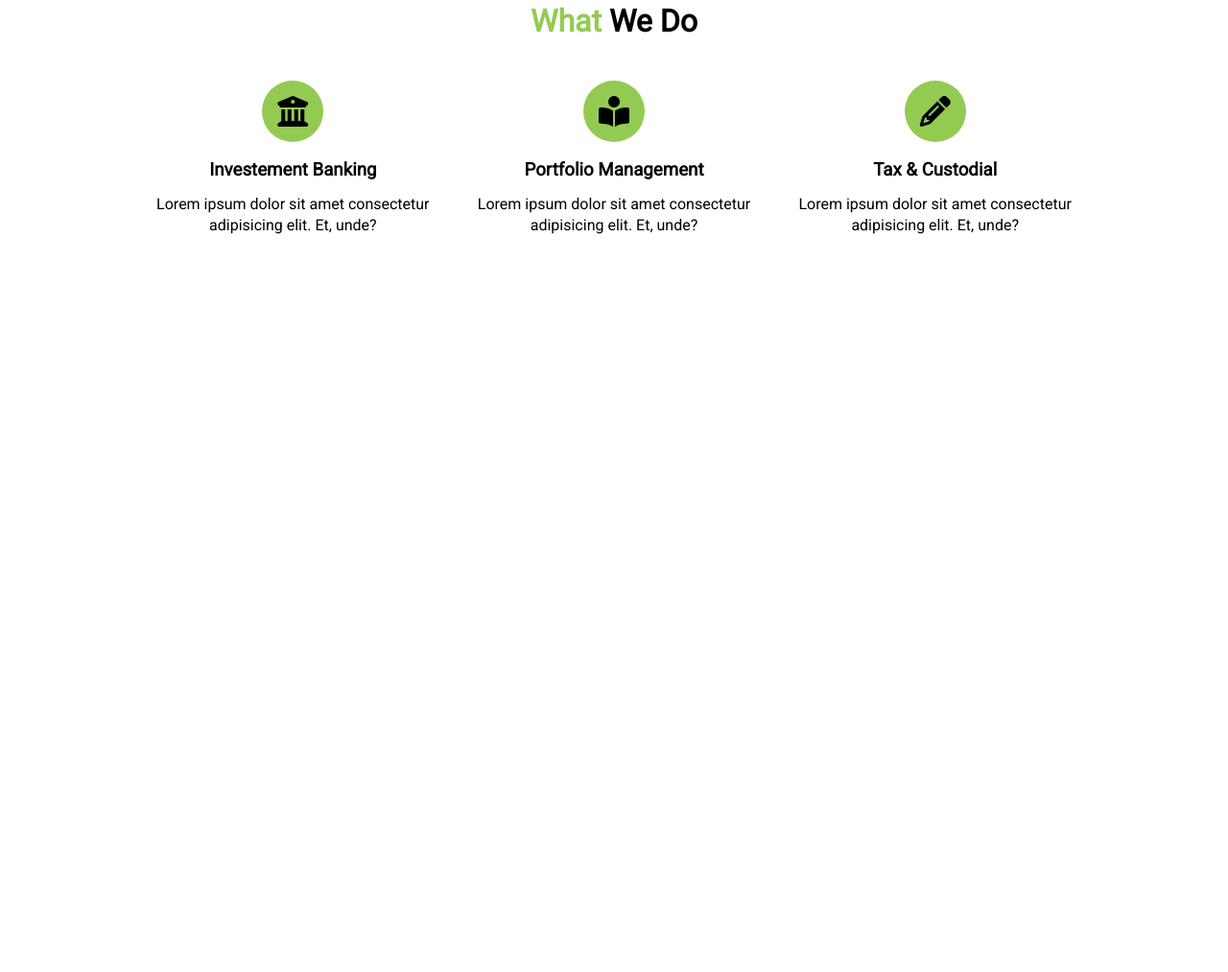
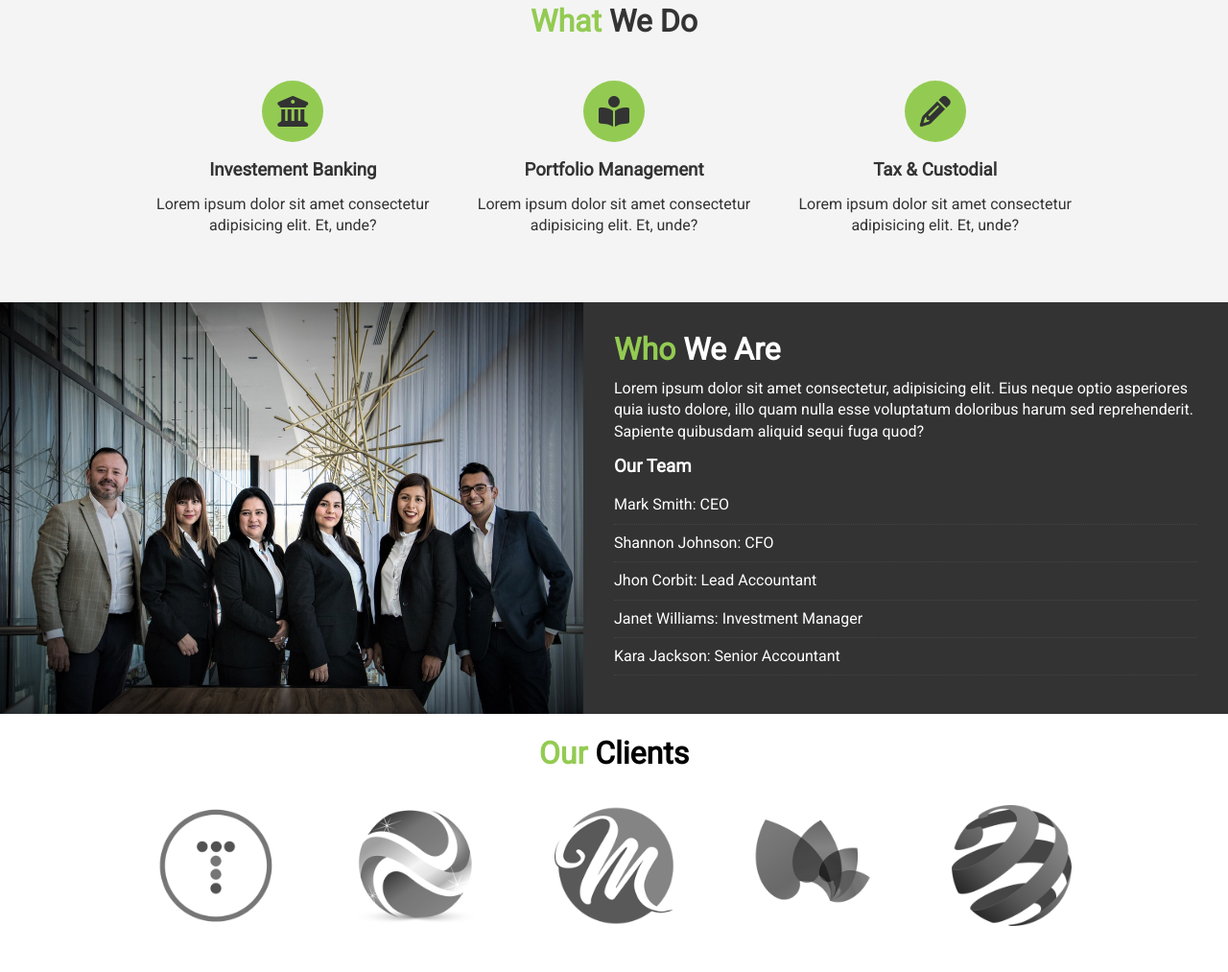
Before and after one commit to slmaankhaan/EdgeLedger-portfolio-Website-, a plain HTML site: page index.html in a window 1280 px wide. Shown: the part 885-1898 px from the top of the page at 96% size. Before the commit the page ends 1200 px from the top, so only its background shows below. Drawn offline with Linux system fonts and the light colour scheme.

Commit message:
Section: Who We Are and Client (completed)

```diff
--- a/css/style.css
+++ b/css/style.css
@@ -36,6 +36,16 @@ p {
     color: #93cb52;
 }
 
+.bg-light {
+    background: #f4f4f4;
+    color: #333;
+}
+
+.bg-dark {
+    background: #333;
+    color: #fff;
+}
+
 .l-heading {
     font-size: 4rem;
     margin-bottom: 0.75rem;
@@ -57,6 +67,10 @@ p {
 .py-2 { padding: 2rem 0; }
 .py-3 { padding: 3rem 0; }
 
+.p-1 { padding: 1.5rem; }
+.p-2 { padding: 2rem; }
+.p-3 { padding: 3rem; }
+
 .btn {
     display: inline-block;
     color: #fff;
@@ -73,6 +87,16 @@ p {
 .btn-dark {
     background: #333;
     color: #fff;
+}
+
+.list {
+    margin: 0.5rem 0;
+    list-style: none;
+}
+
+.list li{
+    padding: 0.5rem 0;
+    border-bottom: #444 dotted 1px;
 }
 /* Navbar*/
 
@@ -150,3 +174,30 @@ p {
     border-radius: 50%;
     margin-bottom: 1rem;
 }
+
+/* Section: Who We Are*/
+
+#who {
+    display: flex;
+}
+
+#who div {
+    flex: 1;
+}
+
+#who .who-img{
+    background: url("../img/people.jpg") no-repeat
+    center center/cover;
+}
+
+/* Clients*/
+
+#clients .items{
+    display: flex;
+}
+
+#clients .items img {
+    display: block;
+    margin: auto;
+    width: 60%;
+}
--- a/index.html
+++ b/index.html
@@ -70,5 +70,40 @@
         </div>
     </section>
 
+    <!-- Section: Who We Are -->
+    <section id="who">
+        <div class="who-img"></div>
+        <div class="who-text bg-dark p-2">
+            <h2 class="m-heading"><span class="text-primary">Who</span> We Are</h2>
+            <p>Lorem ipsum dolor sit amet consectetur, adipisicing elit. Eius neque optio asperiores quia iusto dolore, illo quam nulla esse voluptatum doloribus harum sed reprehenderit. Sapiente quibusdam aliquid sequi fuga quod?</p>
+            <h3>Our Team</h3>
+            <ul class="list">
+               <li>Mark Smith: CEO</li>
+               <li>Shannon Johnson: CFO</li>
+               <li>Jhon Corbit: Lead Accountant</li>
+               <li>Janet Williams: Investment Manager</li>
+               <li>Kara Jackson: Senior Accountant</li>
+            </ul>
+        </div>
+    </section>
+
+    <!-- Section: Clients -->
+    <section id="clients" class="py-1">
+        <div class="container">
+            <h2 class="m-heading text-center">
+                <span class="text-primary">Our</span>
+                Clients
+            </h2>
+            <div class="items py-1">
+                <div><img src="./img/logos/logo1.png" alt="Client"></div>
+                <div><img src="./img/logos/logo2.png" alt="Client"></div>
+                <div><img src="./img/logos/logo3.png" alt="Client"></div>
+                <div><img src="./img/logos/logo4.png" alt="Client"></div>
+                <div><img src="./img/logos/logo5.png" alt="Client"></div>
+            </div>
+        </div>
+    </section>
+
+
 </body>
 </html>
```
